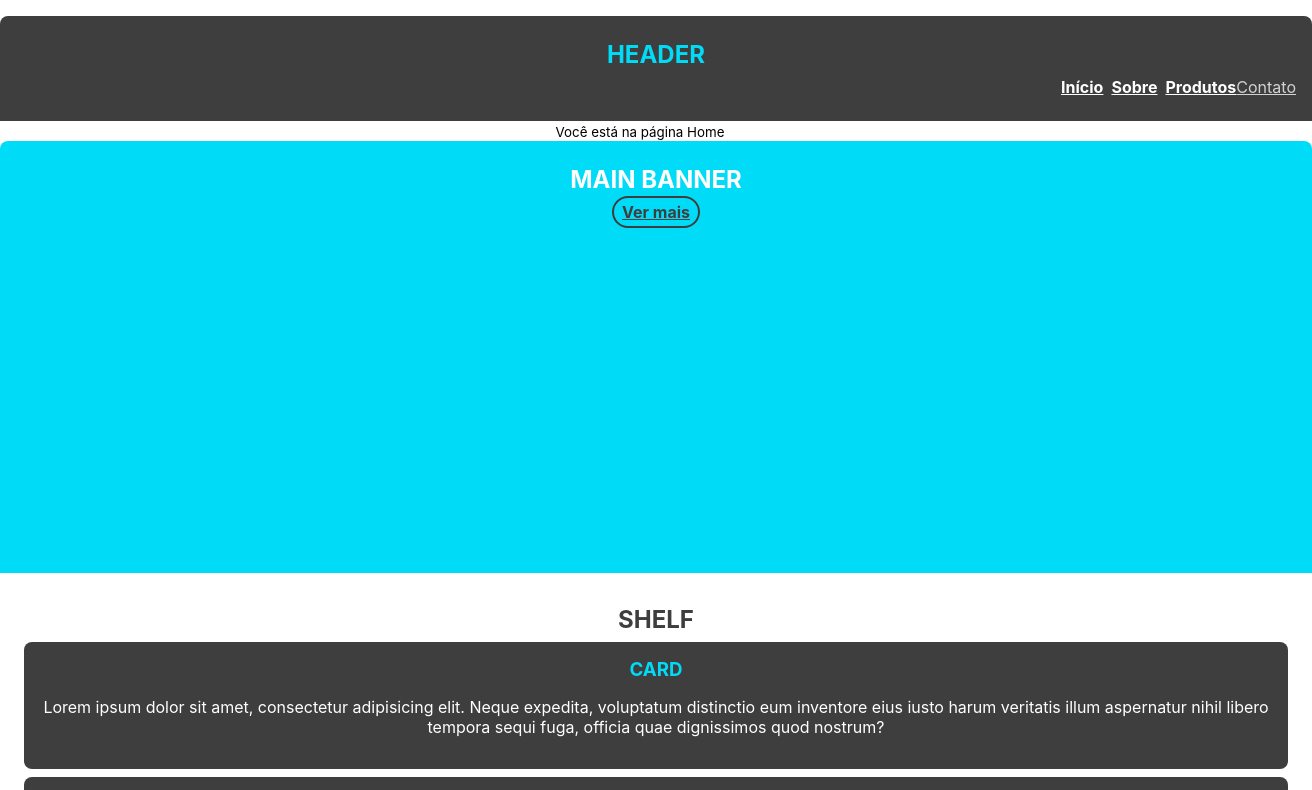
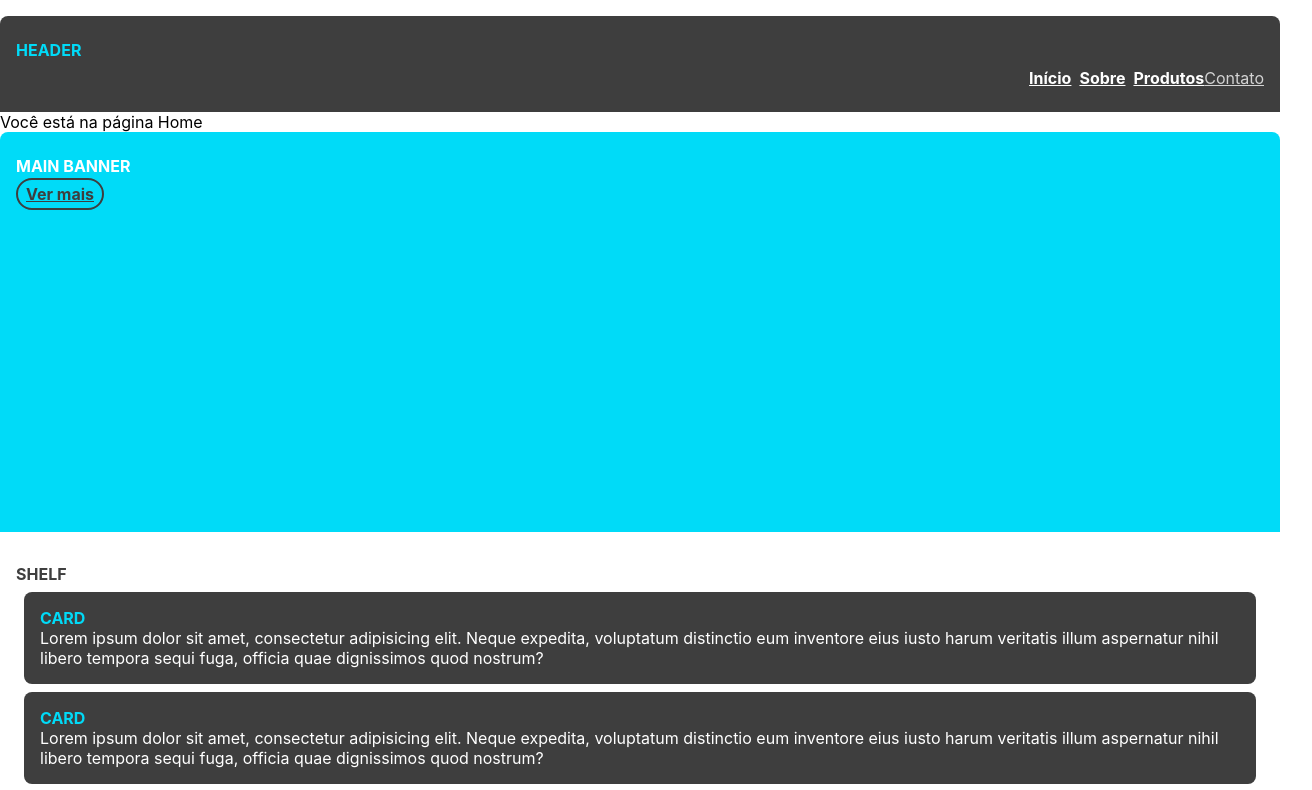
Before and after one commit to Marcelo-Diament/react-practice-website, a React (Create React App) app in the folder frontend/: page / in a window 1280 px wide. Shown: the top 790 px of the page, 1312 px wide, since content can reach past the window. Built offline with nearby package versions, Linux system fonts and the light colour scheme.

Commit message:
feature: update App.css

```diff
--- a/frontend/src/App.css
+++ b/frontend/src/App.css
@@ -1,38 +1,7 @@
-.App {
-  text-align: center;
+* {
+  box-sizing: border-box;
+  margin: 0;
+  padding: 0;
+  font-size: 16px;
+  max-width: 100%;
 }
-
-.App-logo {
-  height: 40vmin;
-  pointer-events: none;
-}
-
-@media (prefers-reduced-motion: no-preference) {
-  .App-logo {
-    animation: App-logo-spin infinite 20s linear;
-  }
-}
-
-.App-header {
-  background-color: #282c34;
-  min-height: 100vh;
-  display: flex;
-  flex-direction: column;
-  align-items: center;
-  justify-content: center;
-  font-size: calc(10px + 2vmin);
-  color: white;
-}
-
-.App-link {
-  color: #61dafb;
-}
-
-@keyframes App-logo-spin {
-  from {
-    transform: rotate(0deg);
-  }
-  to {
-    transform: rotate(360deg);
-  }
-}
```
